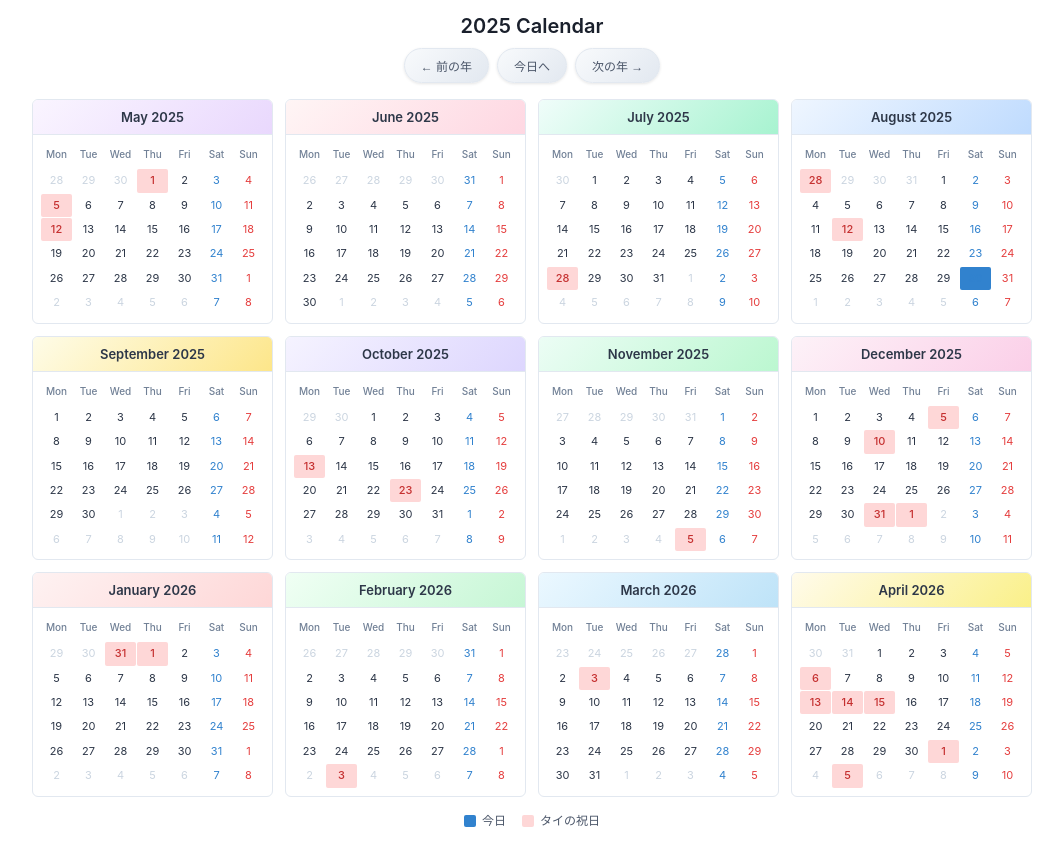
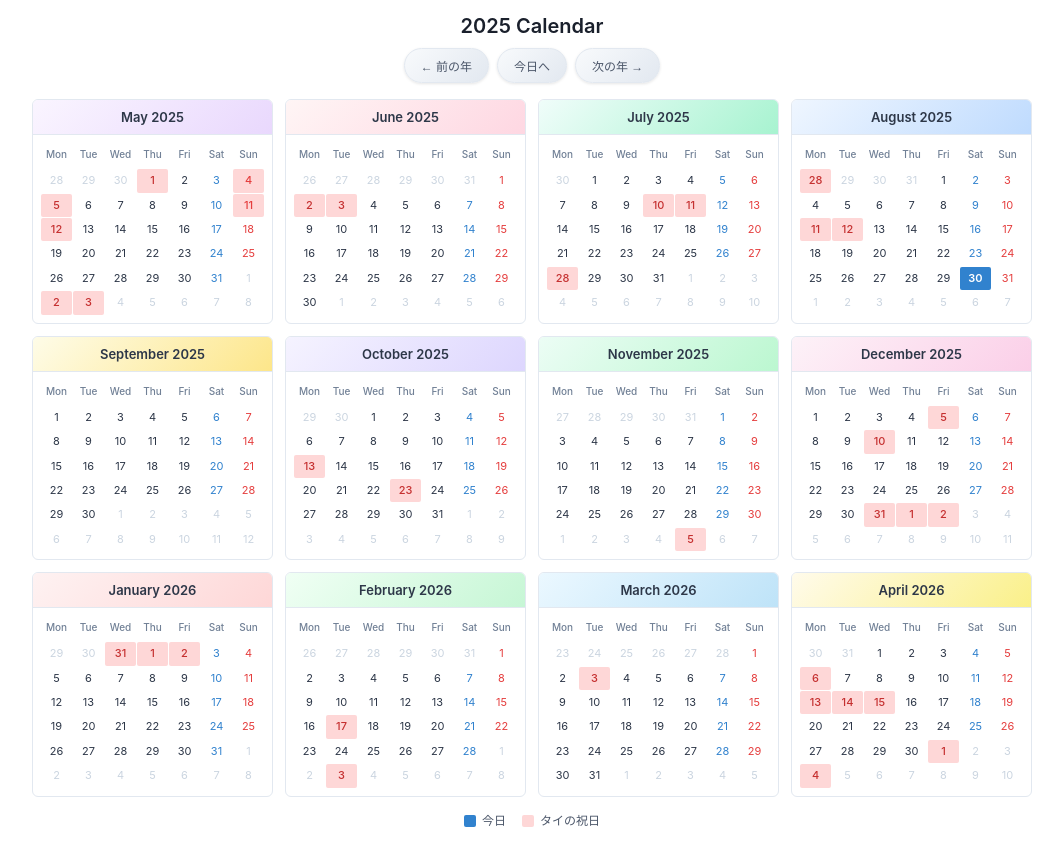
Before and after one commit to Naoya-Naoya/thai-calendar-Notion, a plain HTML site: page index.html in a window 1280 px wide. Shown: the whole page, without its empty margins (108-1171 px from the left). Drawn offline with Linux system fonts and the light colour scheme.

Commit message:
Update index.html

```diff
--- a/index.html
+++ b/index.html
@@ -166,8 +166,8 @@
         }
 
         .day.today {
-            background: #3182ce;
-            color: white;
+            background: #3182ce !important;
+            color: white !important;
             font-weight: 600;
         }
 
@@ -251,79 +251,108 @@
 
         const weekdays = ['Mon', 'Tue', 'Wed', 'Thu', 'Fri', 'Sat', 'Sun'];
 
-        // タイの祝日 (2025年)
-        const thaiHolidays2025 = {
-            '2025-01-01': '元旦',
-            '2025-01-13': 'マカブーチャ祭',
-            '2025-04-06': 'チャクリー記念日',
-            '2025-04-13': 'ソンクラン（タイ正月）',
-            '2025-04-14': 'ソンクラン（タイ正月）',
-            '2025-04-15': 'ソンクラン（タイ正月）',
-            '2025-05-01': 'メーデー',
-            '2025-05-05': '国王戴冠記念日',
-            '2025-05-12': 'ウィサーカブーチャ祭',
-            '2025-07-28': '国王誕生日',
-            '2025-08-12': '王妃誕生日',
-            '2025-10-13': 'プミポン国王記念日',
-            '2025-10-23': 'チュラロンコーン記念日',
-            '2025-12-05': 'プミポン国王誕生日',
-            '2025-12-10': '憲法記念日',
-            '2025-12-31': '大晦日'
-        };
-
-        const thaiHolidays2024 = {
+        // タイの祝日（静的データ）
+        const thaiHolidays = {
+            // 2024年
             '2024-01-01': '元旦',
+            '2024-01-02': '元旦休日',
+            '2024-02-10': '中国正月',
             '2024-02-24': 'マカブーチャ祭',
             '2024-04-06': 'チャクリー記念日',
             '2024-04-13': 'ソンクラン（タイ正月）',
             '2024-04-14': 'ソンクラン（タイ正月）',
             '2024-04-15': 'ソンクラン（タイ正月）',
             '2024-05-01': 'メーデー',
-            '2024-05-05': '国王戴冠記念日',
+            '2024-05-04': '国王戴冠記念日',
+            '2024-05-06': '国王戴冠記念日（振替休日）',
             '2024-05-22': 'ウィサーカブーチャ祭',
+            '2024-06-03': '王妃スティダ誕生日',
             '2024-07-20': 'アーサーラハ・ブーチャ祭',
+            '2024-07-21': '三宝節（仏教の入安居）',
+            '2024-07-22': 'ブリッジホリデー',
             '2024-07-28': '国王誕生日',
-            '2024-08-12': '王妃誕生日',
+            '2024-07-29': 'ブリッジホリデー',
+            '2024-08-12': 'シリキット王太后誕生日',
             '2024-10-13': 'プミポン国王記念日',
+            '2024-10-14': 'ブリッジホリデー',
             '2024-10-23': 'チュラロンコーン記念日',
-            '2024-12-05': 'プミポン国王誕生日',
+            '2024-12-05': 'プミポン国王誕生日/父の日',
             '2024-12-10': '憲法記念日',
-            '2024-12-31': '大晦日'
-        };
+            '2024-12-30': 'ブリッジホリデー',
+            '2024-12-31': '大晦日',
 
-        const thaiHolidays2026 = {
+            // 2025年
+            '2025-01-01': '元旦',
+            '2025-01-02': '元旦休日',
+            '2025-01-29': '中国正月',
+            '2025-02-12': 'マカブーチャ祭',
+            '2025-04-06': 'チャクリー記念日',
+            '2025-04-07': 'チャクリー記念日（振替休日）',
+            '2025-04-13': 'ソンクラン（タイ正月）',
+            '2025-04-14': 'ソンクラン（タイ正月）',
+            '2025-04-15': 'ソンクラン（タイ正月）',
+            '2025-05-01': 'メーデー',
+            '2025-05-04': '国王戴冠記念日',
+            '2025-05-05': '国王戴冠記念日（振替休日）',
+            '2025-05-11': 'ウィサーカブーチャ祭',
+            '2025-05-12': 'ウィサーカブーチャ祭（振替休日）',
+            '2025-06-02': 'ブリッジホリデー',
+            '2025-06-03': '王妃スティダ誕生日',
+            '2025-07-10': 'アーサーラハ・ブーチャ祭',
+            '2025-07-11': '三宝節（仏教の入安居）',
+            '2025-07-28': '国王誕生日',
+            '2025-08-11': 'ブリッジホリデー',
+            '2025-08-12': 'シリキット王太后誕生日',
+            '2025-10-13': 'プミポン国王記念日',
+            '2025-10-23': 'チュラロンコーン記念日',
+            '2025-12-05': 'プミポン国王誕生日/父の日',
+            '2025-12-10': '憲法記念日',
+            '2025-12-31': '大晦日',
+
+            // 2026年
             '2026-01-01': '元旦',
+            '2026-01-02': '元旦休日',
+            '2026-02-17': '中国正月',
             '2026-03-03': 'マカブーチャ祭',
             '2026-04-06': 'チャクリー記念日',
             '2026-04-13': 'ソンクラン（タイ正月）',
             '2026-04-14': 'ソンクラン（タイ正月）',
             '2026-04-15': 'ソンクラン（タイ正月）',
             '2026-05-01': 'メーデー',
-            '2026-05-05': '国王戴冠記念日',
+            '2026-05-04': '国王戴冠記念日',
             '2026-05-31': 'ウィサーカブーチャ祭',
+            '2026-06-01': 'ウィサーカブーチャ祭（振替休日）',
+            '2026-06-03': '王妃スティダ誕生日',
             '2026-07-28': '国王誕生日',
-            '2026-08-09': 'アーサーラハ・ブーチャ祭',
-            '2026-08-12': '王妃誕生日',
+            '2026-07-30': 'アーサーラハ・ブーチャ祭',
+            '2026-07-31': '三宝節（仏教の入安居）',
+            '2026-08-12': 'シリキット王太后誕生日',
             '2026-10-13': 'プミポン国王記念日',
             '2026-10-23': 'チュラロンコーン記念日',
-            '2026-12-05': 'プミポン国王誕生日',
+            '2026-12-05': 'プミポン国王誕生日/父の日',
             '2026-12-10': '憲法記念日',
             '2026-12-31': '大晦日'
         };
 
-        function getAllHolidays() {
-            return {...thaiHolidays2024, ...thaiHolidays2025, ...thaiHolidays2026};
+        // タイの現地時間での日付文字列を取得
+        function getThaiDateString(date) {
+            const thaiDate = new Date(date.getTime() + (7 * 60 * 60 * 1000)); // UTC+7に変換
+            const year = thaiDate.getUTCFullYear();
+            const month = String(thaiDate.getUTCMonth() + 1).padStart(2, '0');
+            const day = String(thaiDate.getUTCDate()).padStart(2, '0');
+            return year + '-' + month + '-' + day;
         }
 
         function isHoliday(date) {
-            const dateStr = date.toISOString().split('T')[0];
-            const holidays = getAllHolidays();
-            return holidays[dateStr] || false;
+            const dateStr = getThaiDateString(date);
+            return thaiHolidays[dateStr] || false;
         }
 
         function isToday(date) {
-            const today = new Date();
-            return date.toDateString() === today.toDateString();
+            const now = new Date();
+            const today = new Date(now.getFullYear(), now.getMonth(), now.getDate());
+            const compareDate = new Date(date.getFullYear(), date.getMonth(), date.getDate());
+            return today.getTime() === compareDate.getTime();
         }
 
         function isCurrentMonth(date, currentYear, currentMonth) {
@@ -343,20 +372,20 @@
             monthContainer.className = 'month-container';
 
             const monthHeader = document.createElement('div');
-            monthHeader.className = `month-header month-${month}`;
-            monthHeader.textContent = `${monthNames[month]} ${year}`;
+            monthHeader.className = 'month-header month-' + month;
+            monthHeader.textContent = monthNames[month] + ' ' + year;
 
             const calendar = document.createElement('div');
             calendar.className = 'calendar';
 
             const weekdaysDiv = document.createElement('div');
             weekdaysDiv.className = 'weekdays';
-            weekdays.forEach(day => {
+            for (let i = 0; i < weekdays.length; i++) {
                 const weekdayDiv = document.createElement('div');
                 weekdayDiv.className = 'weekday';
-                weekdayDiv.textContent = day;
+                weekdayDiv.textContent = weekdays[i];
                 weekdaysDiv.appendChild(weekdayDiv);
-            });
+            }
 
             const daysDiv = document.createElement('div');
             daysDiv.className = 'days';
@@ -379,16 +408,20 @@
 
                 if (isHoliday(currentDate)) {
                     dayDiv.classList.add('holiday');
-                    const holidayName = getAllHolidays()[currentDate.toISOString().split('T')[0]];
+                    const holidayName = thaiHolidays[getThaiDateString(currentDate)];
+                    if (holidayName) {
                         dayDiv.title = holidayName;
                     }
+                }
 
-                // 土曜日と日曜日の色分け（月曜始まりなので土曜は5、日曜は6）
+                // 土曜日と日曜日の色分け（現在の月のみに適用）
+                if (currentDate.getMonth() === month) {
                     const dayOfWeek = (currentDate.getDay() + 6) % 7; // 月曜を0にする
                     if (dayOfWeek === 5) { // 土曜日
                         dayDiv.classList.add('saturday');
                     } else if (dayOfWeek === 6) { // 日曜日
                         dayDiv.classList.add('sunday');
+                    }
                 }
 
                 dayDiv.textContent = currentDate.getDate();
@@ -414,7 +447,7 @@
             const startYear = currentStartMonth.getFullYear();
             const startMonthNum = currentStartMonth.getMonth();
 
-            yearTitle.textContent = `${startYear} Calendar`;
+            yearTitle.textContent = startYear + ' Calendar';
 
             for (let i = 0; i < 12; i++) {
                 const monthDate = new Date(startYear, startMonthNum + i, 1);
```
Lines whose indentation alone changed are shown as unchanged.
